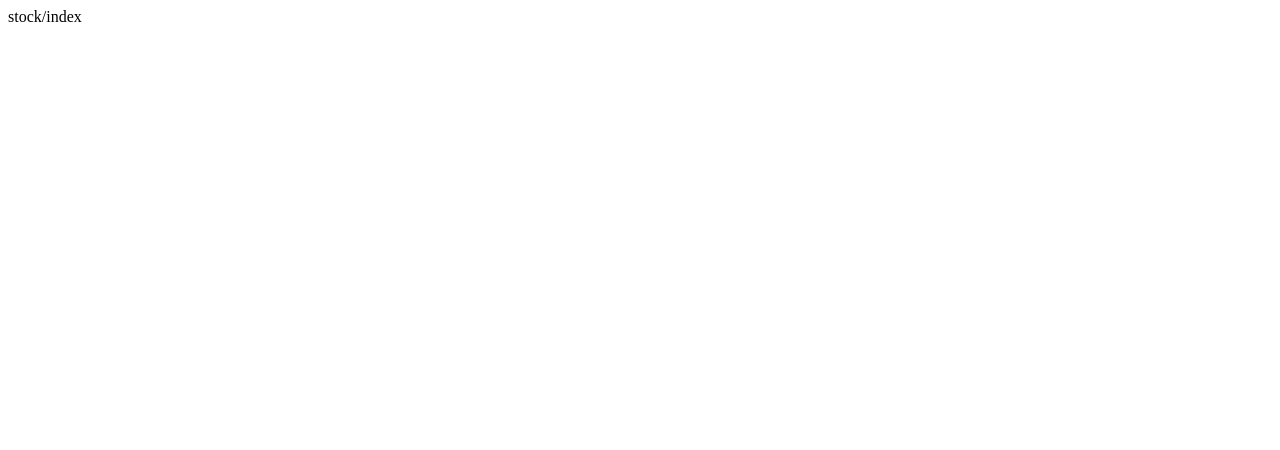
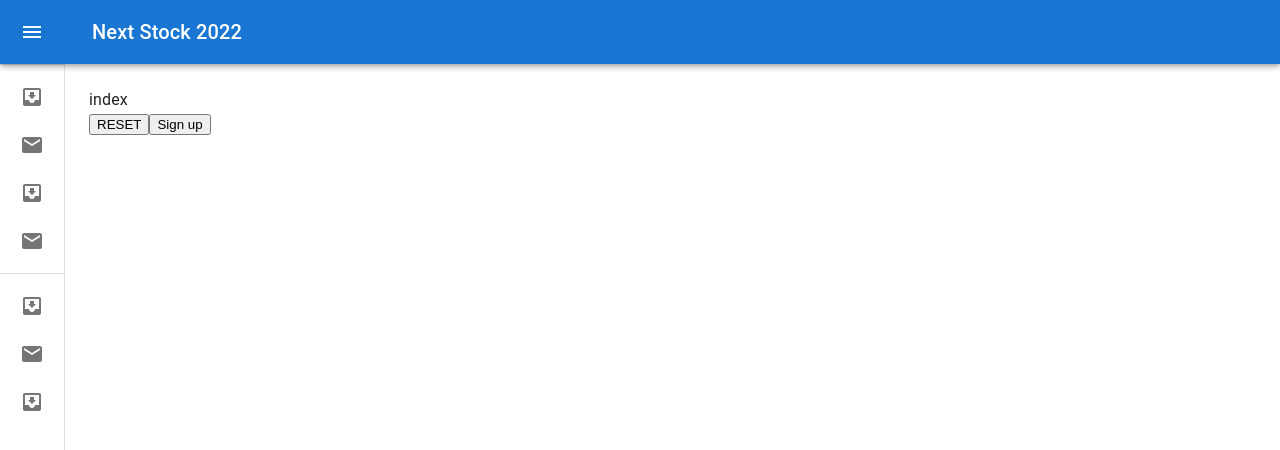
Before and after one commit to PopChairat/cmStockNext, a Next.js app: page /stock in a window 1280 px wide. Shown: the top 450 px of the page. Built offline with nearby package versions, Linux system fonts and the light colour scheme.

Commit message:
edit index stock

```diff
--- a/pages/stock/index.tsx
+++ b/pages/stock/index.tsx
@@ -1,9 +1,27 @@
-import React from 'react'
+import Layout from "@/components/Layouts/Layout";
+import { resetUsername, userSelector, signUp } from "@/store/slices/userSlice";
+import { store, useAppDispatch } from "@/store/store";
+import { Button } from "@mui/material";
+import { sign } from "crypto";
+import React from "react";
+import { useSelector } from "react-redux";
 
-type Props = {}
+type Props = {};
 
-export default function index({}: Props) {
+export default function Stock({}: Props) {
+  const user = useSelector(userSelector);
+  const dispatch = useAppDispatch();
   return (
-    <div>stock/index</div>
-  )
+    <Layout>
+      <div>index {user.username}</div>
+      <button onClick={() => dispatch(resetUsername({ data: "Hello" }))}>
+        RESET
+      </button>
+      <button
+        onClick={() => dispatch(signUp({ username: "admin", password: "222" }))}
+      >
+        Sign up
+      </button>
+    </Layout>
+  );
 }
```
